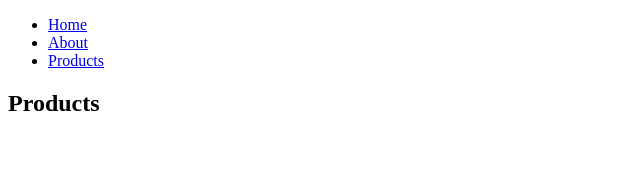
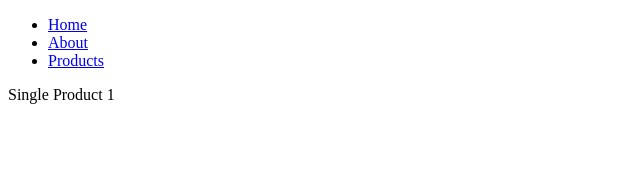
Before and after one commit to laurielim/REACT21K_REACT_REDUX_PROJECT, a React (Create React App) app: page /products/1 in a window 1280 px wide. Shown: the top 176 px of the page, without its empty margins (0-640 px from the left). Built offline with nearby package versions, Linux system fonts and the light colour scheme.

Commit message:
setup pages

```diff
--- a/src/App.js
+++ b/src/App.js
@@ -1,5 +1,10 @@
 import React from "react";
 import { BrowserRouter as Router, Switch, Route, Link } from "react-router-dom";
+
+import Home from "./pages/Home";
+import Products from "./pages/Products";
+import About from "./pages/About";
+import SingleProduct from "./pages/SingleProduct";
 
 const App = () => {
 	return (
@@ -23,6 +28,9 @@ const App = () => {
 					<Route path='/about'>
 						<About />
 					</Route>
+					<Route path='/products/:id'>
+						<SingleProduct />
+					</Route>
 					<Route path='/products'>
 						<Products />
 					</Route>
@@ -35,16 +43,4 @@ const App = () => {
 	);
 };
 
-function Home() {
-	return <h2>Home</h2>;
-}
-
-function About() {
-	return <h2>About</h2>;
-}
-
-function Products() {
-	return <h2>Products</h2>;
-}
-
 export default App;
--- /dev/null
+++ b/src/pages/About.js
@@ -0,0 +1,7 @@
+import React from "react";
+
+const About = () => {
+	return <h2>About</h2>;
+};
+
+export default About;
--- /dev/null
+++ b/src/pages/Home.js
@@ -0,0 +1,7 @@
+import React from "react";
+
+const Home = () => {
+	return <h2>Home</h2>;
+};
+
+export default Home;
--- /dev/null
+++ b/src/pages/Products.js
@@ -0,0 +1,11 @@
+import React from "react";
+
+const Products = () => {
+	return (
+		<h2>
+			Products <a href='/products/1'>1</a>
+		</h2>
+	);
+};
+
+export default Products;
--- /dev/null
+++ b/src/pages/SingleProduct.js
@@ -0,0 +1,9 @@
+import React from "react";
+import { useParams } from "react-router";
+
+const SingleProduct = () => {
+	const { id } = useParams();
+	return <div>Single Product {id}</div>;
+};
+
+export default SingleProduct;
```
